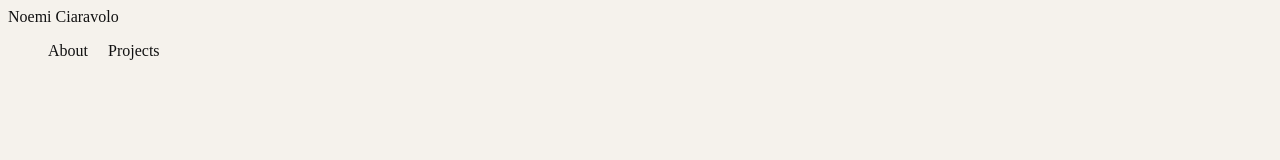
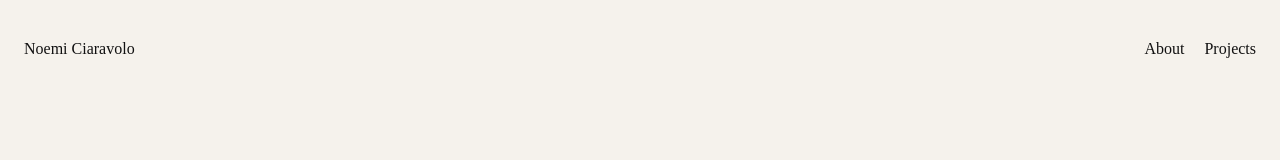
Before and after one commit to NoemiCiaravolo/portfolio, a plain HTML site: page index.html in a window 1280 px wide. Drawn offline with Linux system fonts and the light colour scheme.

Commit message:
header css

```diff
--- a/CSS/style.css
+++ b/CSS/style.css
@@ -1,13 +1,21 @@
 body {
     background-color: #f5f2ec;
     color: #111111;
+    margin: 0;
 }
 nav ul {
     list-style-type: none;
     display: flex;
     gap: 20px;
+    padding: 0;
 }
 a {
     text-decoration: none;
     color: inherit;
 }
+header {
+    display: flex;
+    justify-content: space-between;
+    align-items: center;
+    padding: 24px;
+}
```
